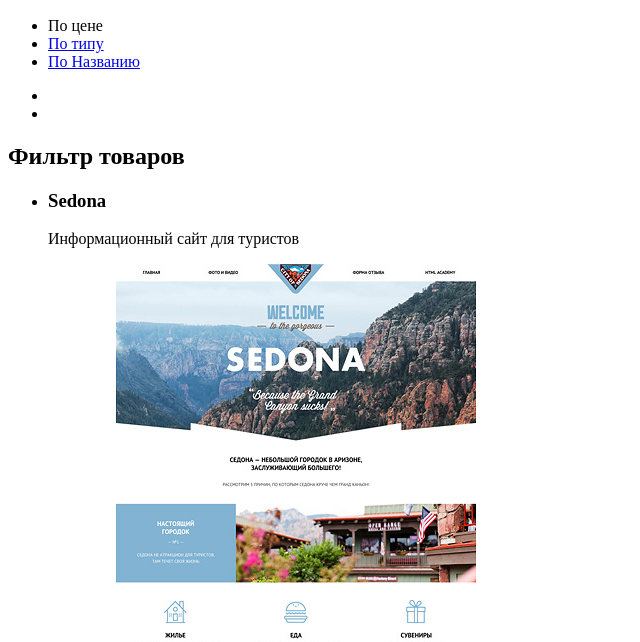
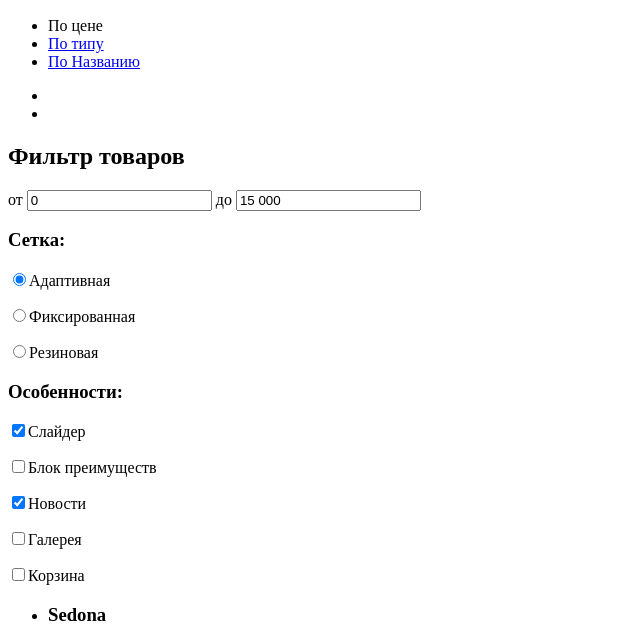
Before and after one commit to IvanPolienko/648317-nerds, a plain HTML site: page inner.html in a window 1280 px wide. Shown: the part 293-935 px from the top of the page, without its empty margins (0-640 px from the left). Drawn offline with Linux system fonts and the light colour scheme.

Commit message:
Добавил формы

```diff
--- a/inner.html
+++ b/inner.html
@@ -41,8 +41,62 @@
   </ul>
 
   <section class="filters">
+
     <h2 class="visually-hidden">Фильтр товаров</h2>
-    <!--Здесь будет форма -->
+
+        <form action="#" id="filter-form">
+
+           <label>от
+             <input class="min-price" type="text" value="0">
+           </label>
+           <label>до
+             <input class="max-price" type="text" value="15 000">
+           </label>
+
+           <h3 class="filter-grid">Сетка:</h3>
+           <p>
+             <label>
+               <input type="radio" id="grid1" name="radio-grid" value="adapt" checked>Адаптивная
+             </label>
+           </p>
+           <p>
+             <label>
+               <input type="radio" id="grid2" name="radio-grid" value="fix">Фиксированная
+             </label>
+           </p>
+           <p>
+             <label>
+               <input type="radio" id="grid3" name="radio-grid" value="rez">Резиновая
+             </label>
+           </p>
+
+           <h3 class="filter-features">Особенности:</h3>
+           <p>
+             <label>
+               <input type="checkbox" id="checkbox1" name="checkbox-1" checked>Слайдер
+             </label>
+           </p>
+           <p>
+             <label>
+               <input type="checkbox" id="checkbox2" name="checkbox-2">Блок преимуществ
+            </label>
+          </p>
+           <p>
+             <label>
+               <input type="checkbox" id="checkbox3" name="checkbox-3" checked>Новости
+             </label>
+           </p>
+           <p>
+             <label>
+               <input type="checkbox" id="checkbox4" name="checkbox-4">Галерея
+             </label>
+           </p>
+           <p>
+             <label>
+               <input type="checkbox" id="checkbox5" name="checkbox-5">Корзина
+             </label>
+           </p>
+       </form>
   </section>
 
   <section class="catalog">
@@ -108,12 +162,34 @@
    </section>
 
    <ul class="footer-social">
-     <li><a class="social-button" href="https://vk.com">VK</a></li>
+     <li><a class="social-button" href="https://vk.com">ВКонтакте</a></li>
      <li><a class="social-button" href="https://www.facebook.com">Facebook</a></li>
      <li><a class="social-button" href="https://www.instagram.com">Instagram</a></li>
    </ul>
    <b>Давайте дружить, это выгодно!</b>
    <p>Скидка 10% для друзей из социальных сетей.</p>
  </footer>
+
+ <!--Форма "Напишите нам" -->
+ <h3>Напишите нам</h3>
+ <form action="#" method="get" class="contact-us-form">
+   <p class="name-surname">
+     <label>Ваше имя:
+     <input type="text" id="input-name" name="contact-us-name" placeholder="Имя Фамилия">
+     </label>
+   </p>
+   <p class="e-mail">
+     <label>Ваш e-mail:
+     <input type="email" id="input-e-mail" name="contact-us-e-mail" placeholder="email@example.com">
+     </label>
+   </p>
+   <p class="letter-text">
+     <label>Текст письма:
+     <textarea id="contact-us-message" name="contact-us-message" placeholder="В свободной форме" rows=10 cols=50></textarea>
+     </label>
+   </p>
+   <input type="submit" id="contact-us-submit" name="contact-us-submit" value="Отправить" class="button-contact-us-submit">
+ </form>
+
  </body>
  </html>
```
Also changed, not shown: index.html (+27 -2 lines).
